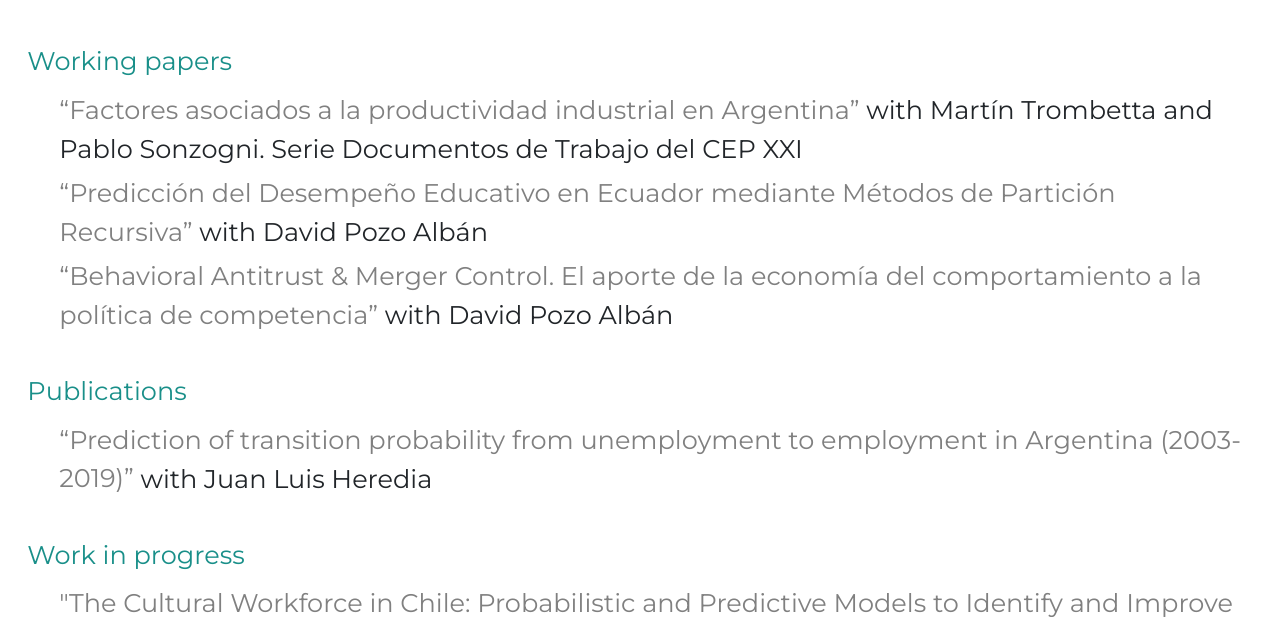
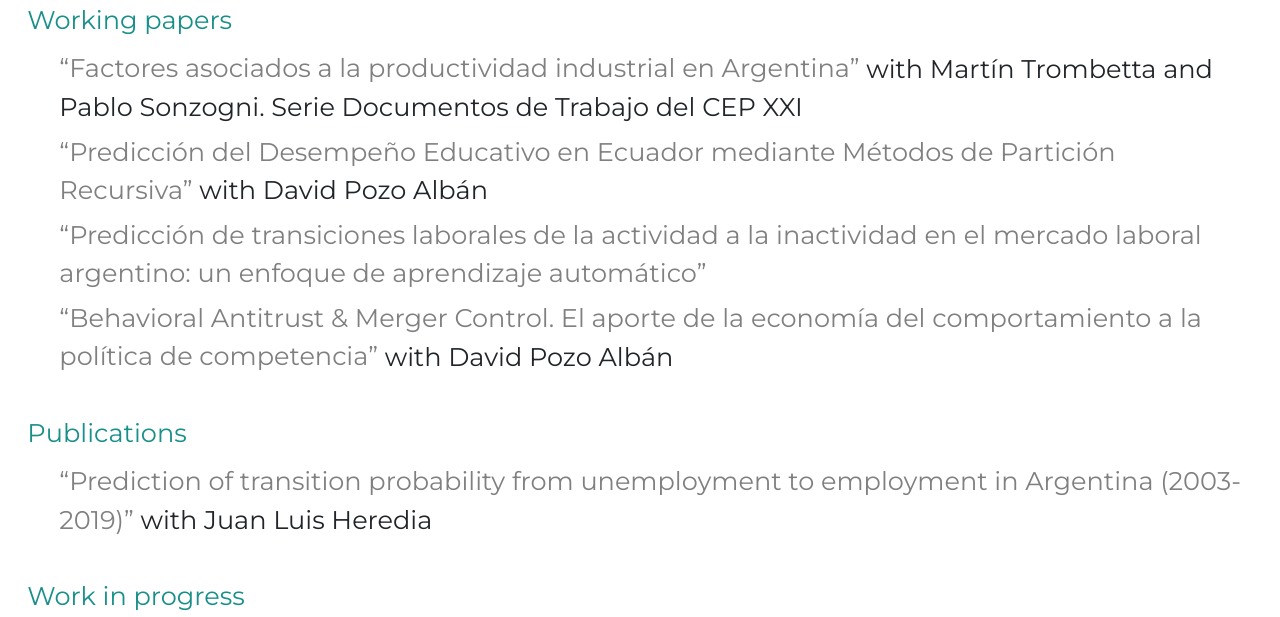
Before and after one commit to agusstaudt/profile, a website: page pages/research.html in a window 1280 px wide. Shown: the part 152-769 px from the top of the page. Drawn offline with nearby package versions, Linux system fonts and the light colour scheme; some icons are missing; a web font is replaced by a local one.

Commit message:
updating reseaches

```diff
--- a/pages/research.html
+++ b/pages/research.html
@@ -79,6 +79,11 @@
 						</a> with David Pozo Albán
 					</li>
 					<li>
+						<a href="https://drive.google.com/file/d/1U9FM5HPrxyNL9fi4Rs_brcMYjesKzZMX/view" target="_blank">
+							“Predicción de transiciones laborales de la actividad a la inactividad en el mercado laboral argentino: un enfoque de aprendizaje automático”
+						</a>
+					</li>
+					<li>
 						<a href="https://lalibrecompetencia.files.wordpress.com/2019/07/behavioural-antitrust-merger-control..pdf" target="_blank">
 							“Behavioral Antitrust & Merger Control. El aporte de la economía del comportamiento a la política de competencia”
 						</a> with David Pozo Albán
```
